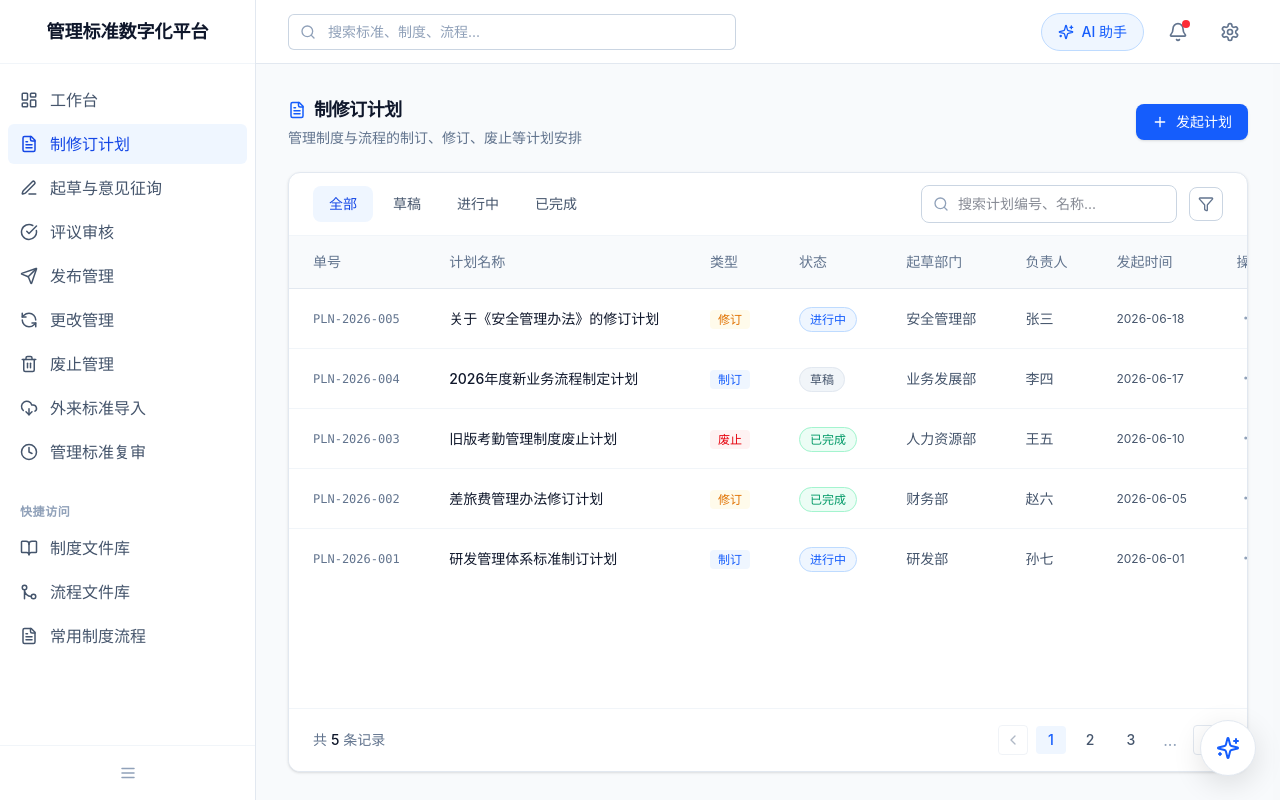
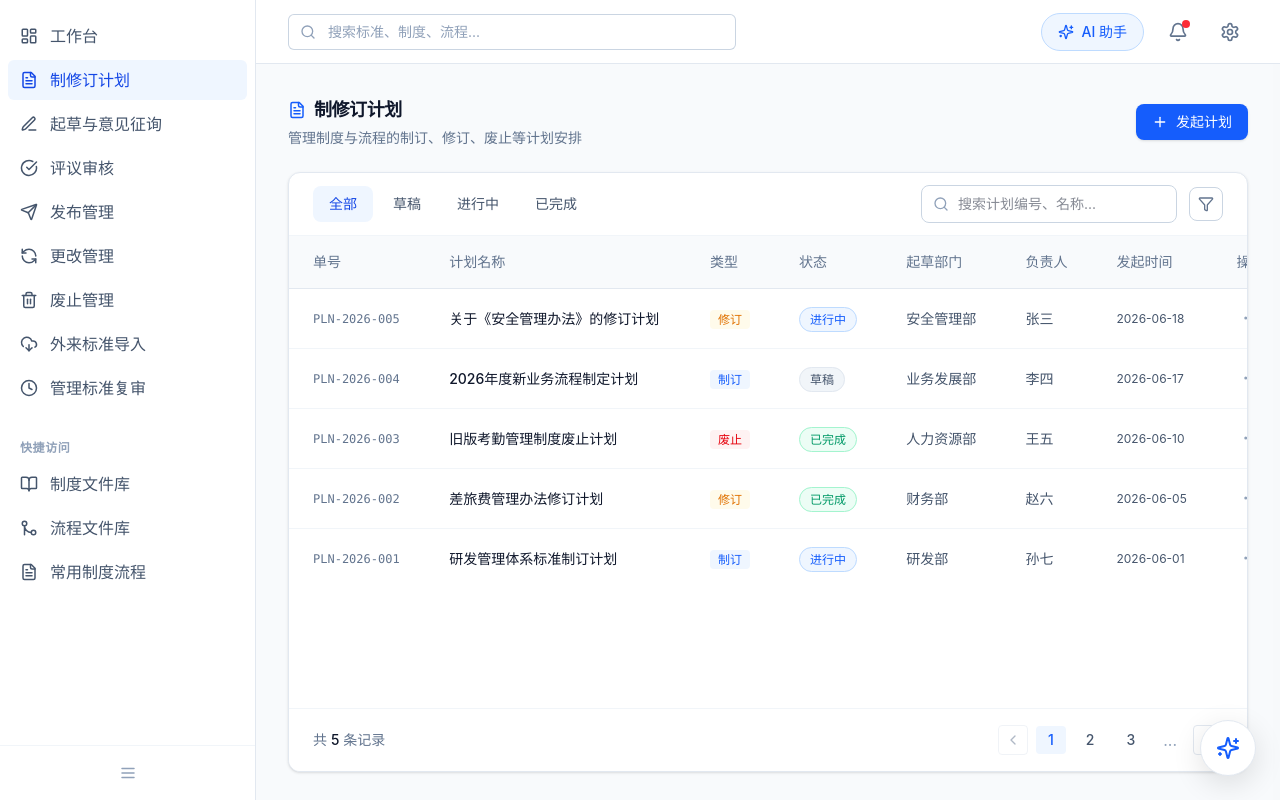
Before and after one commit to yangyanyan808/manage-standard, a React (Vite) app: page /manage-standard/plan in a window 1280 px wide. Built offline with nearby package versions, Linux system fonts and the light colour scheme.

Commit message:
feat: 删除导航顶部的平台标题

```diff
--- a/src/app/components/Layout.tsx
+++ b/src/app/components/Layout.tsx
@@ -93,10 +93,6 @@ export function Layout() {
           "hidden md:flex flex-shrink-0"
         )}
       >
-        <div className="flex h-16 items-center justify-center px-4 border-b border-slate-100">
-          {isSidebarOpen && <span className="text-slate-900 font-bold text-lg truncate">管理标准数字化平台</span>}
-        </div>
-
         <div className="flex-1 overflow-y-auto py-4 custom-scrollbar">
           <nav className="space-y-1 px-2">
             {mainNavItems.map((item) => {
@@ -163,8 +159,7 @@ export function Layout() {
             onClick={() => setIsMobileMenuOpen(false)}
           ></div>
           <aside className="relative flex w-64 flex-col bg-white text-slate-700 border-r border-slate-200">
-            <div className="flex h-16 items-center justify-between px-4 border-b border-slate-100">
-              <span className="text-slate-900 font-bold text-lg truncate">管理标准数字化平台</span>
+            <div className="flex h-16 items-center justify-end px-4 border-b border-slate-100">
               <button
                 type="button"
                 onClick={() => setIsMobileMenuOpen(false)}
```
